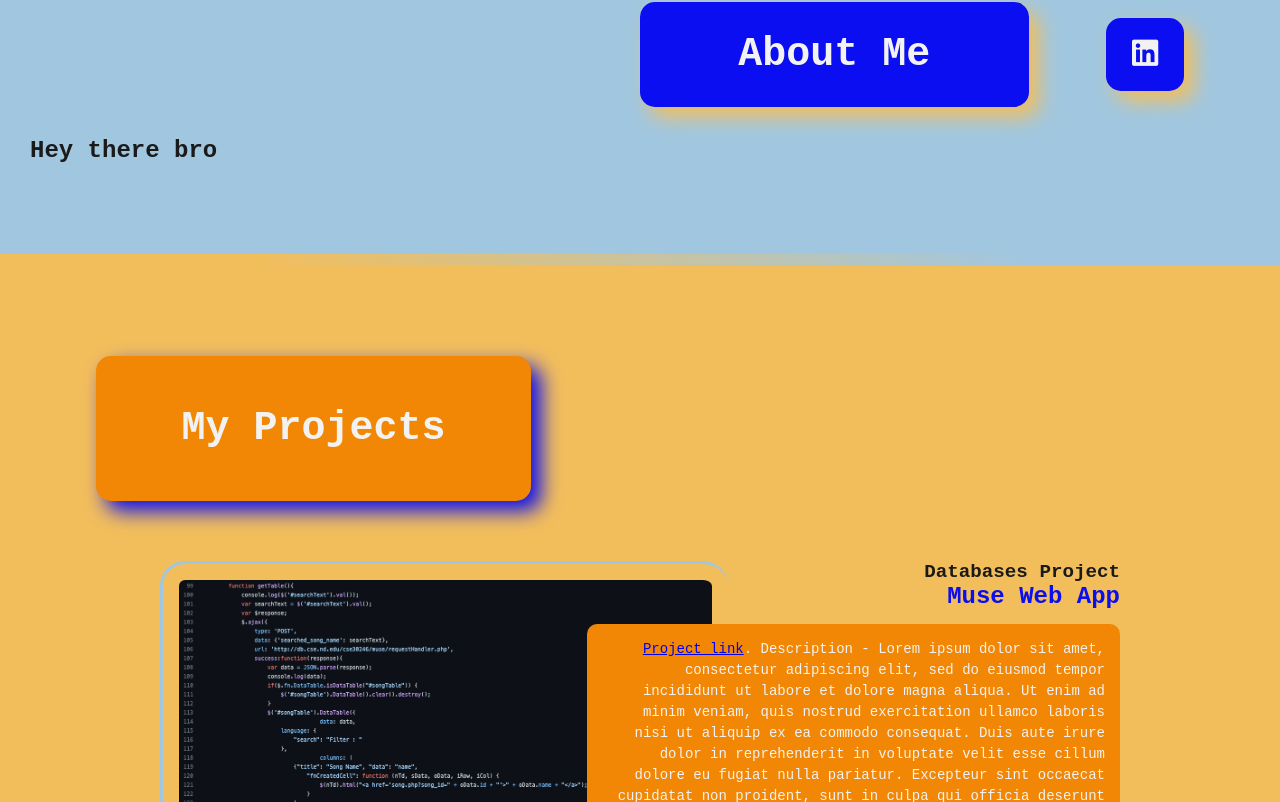
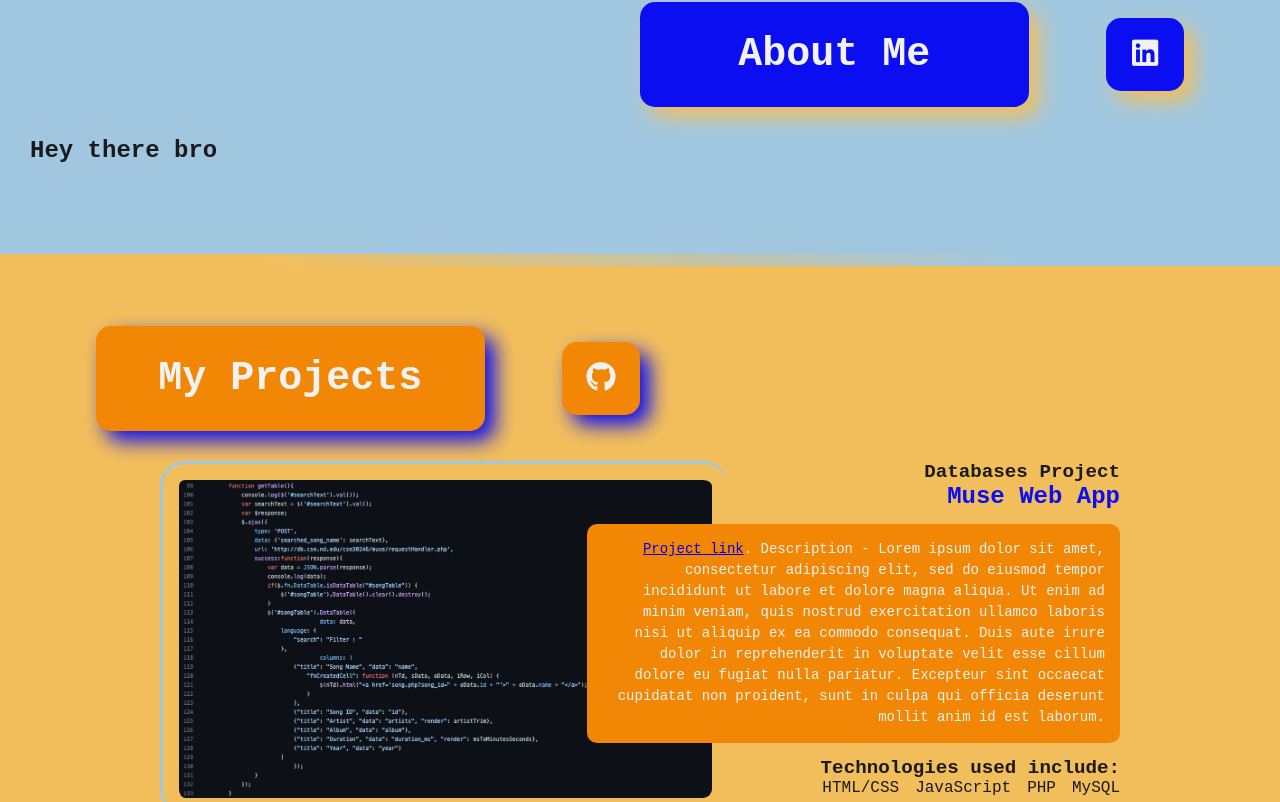
Before and after one commit to tfitzpatrick0/MyWebsite, a React (Create React App) app: page / in a window 1280 px wide. Shown: the part 1008-1810 px from the top of the page. Built offline with nearby package versions, Linux system fonts and the light colour scheme.

Commit message:
projects header has github

```diff
--- a/src/components/About/index.jsx
+++ b/src/components/About/index.jsx
@@ -11,11 +11,10 @@ function About() {
       css={{ backgroundColor: colors.skyBlue }}
     >
       <div className="about-header-block">
-        <div
-          className="about-header"
-          css={{ color: colors.white, backgroundColor: colors.blue }}
-        >
-          <h1 className="about-header-text">About Me</h1>
+        <div className="about-header" css={{ backgroundColor: colors.blue }}>
+          <h1 className="about-header-text" css={{ color: colors.white }}>
+            About Me
+          </h1>
         </div>
         <div className="about-link" css={{ backgroundColor: colors.blue }}>
           <div className="about-link-text">
--- a/src/components/Projects/index.jsx
+++ b/src/components/Projects/index.jsx
@@ -1,5 +1,6 @@
 /** @jsxImportSource @emotion/react */
 import "./style.css";
+import Link from "../shared/Link";
 import { colors } from "../../constants.js";
 
 import facerec from "../../images/facerec.png";
@@ -16,9 +17,22 @@ function Projects() {
       <div className="projects-header-block">
         <div
           className="projects-header"
-          css={{ color: colors.white, backgroundColor: colors.orange }}
+          css={{ backgroundColor: colors.orange }}
         >
-          <h1 className="projects-header-text">My Projects</h1>
+          <h1 className="projects-header-text" css={{ color: colors.white }}>
+            My Projects
+          </h1>
+        </div>
+        <div className="projects-link" css={{ backgroundColor: colors.orange }}>
+          <div className="projects-link-text">
+            <Link
+              href="https://github.com/tfitzpatrick0/"
+              primary={colors.white}
+              hover={colors.skyBlue}
+            >
+              <span className="fab fa-github" aria-hidden="true"></span>
+            </Link>
+          </div>
         </div>
       </div>
       <div className="projects-info-block">
--- a/src/components/Projects/style.css
+++ b/src/components/Projects/style.css
@@ -8,12 +8,14 @@
 
 .projects-header-block {
   width: 85%;
-  margin: 30px 30px;
+  margin: auto;
+  display: grid;
+  grid-template-columns: repeat(14, 1fr);
 }
 
 .projects-header {
-  width: 40%;
-  justify-content: center;
+  grid-row: 1/2;
+  grid-column: 1/6;
   text-align: center;
   border-radius: 15px;
   box-shadow: 10px 10px 20px #0a0ef0;
@@ -21,8 +23,27 @@
 
 .projects-header-text {
   margin: 0px;
-  padding: 50px 0px;
+  padding: 30px 0px;
   font-size: 40px;
+}
+
+.projects-link {
+  grid-row: 1/2;
+  grid-column: 7/8;
+  position: relative;
+  height: 70%;
+  margin: auto 0;
+  border-radius: 15px;
+  box-shadow: 10px 10px 20px #0a0ef0;
+}
+
+.projects-link-text {
+  position: absolute;
+  top: 50%;
+  left: 50%;
+  transform: translate(-50%, -50%);
+  margin: 0px;
+  font-size: 30px;
 }
 
 .projects-info-block {
```
